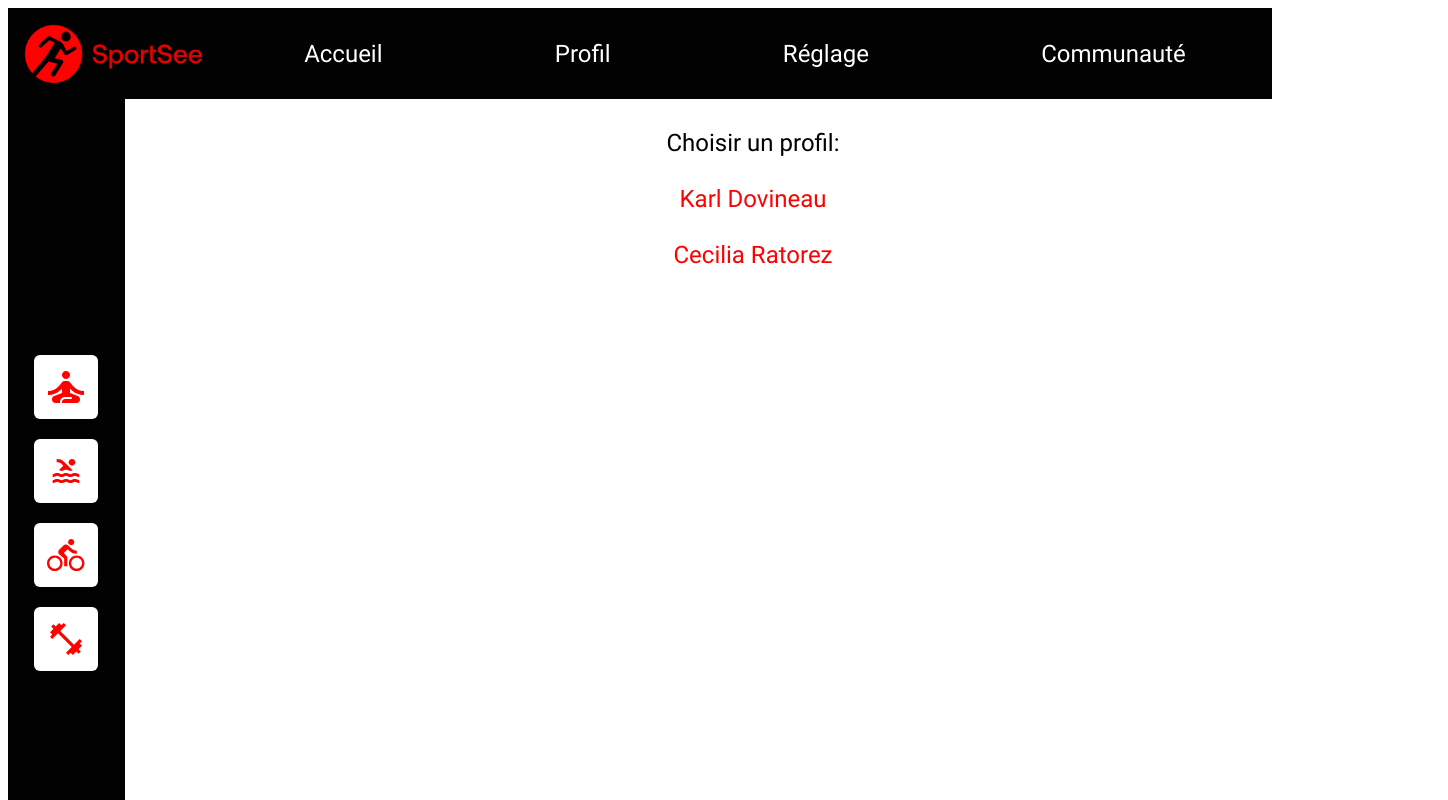
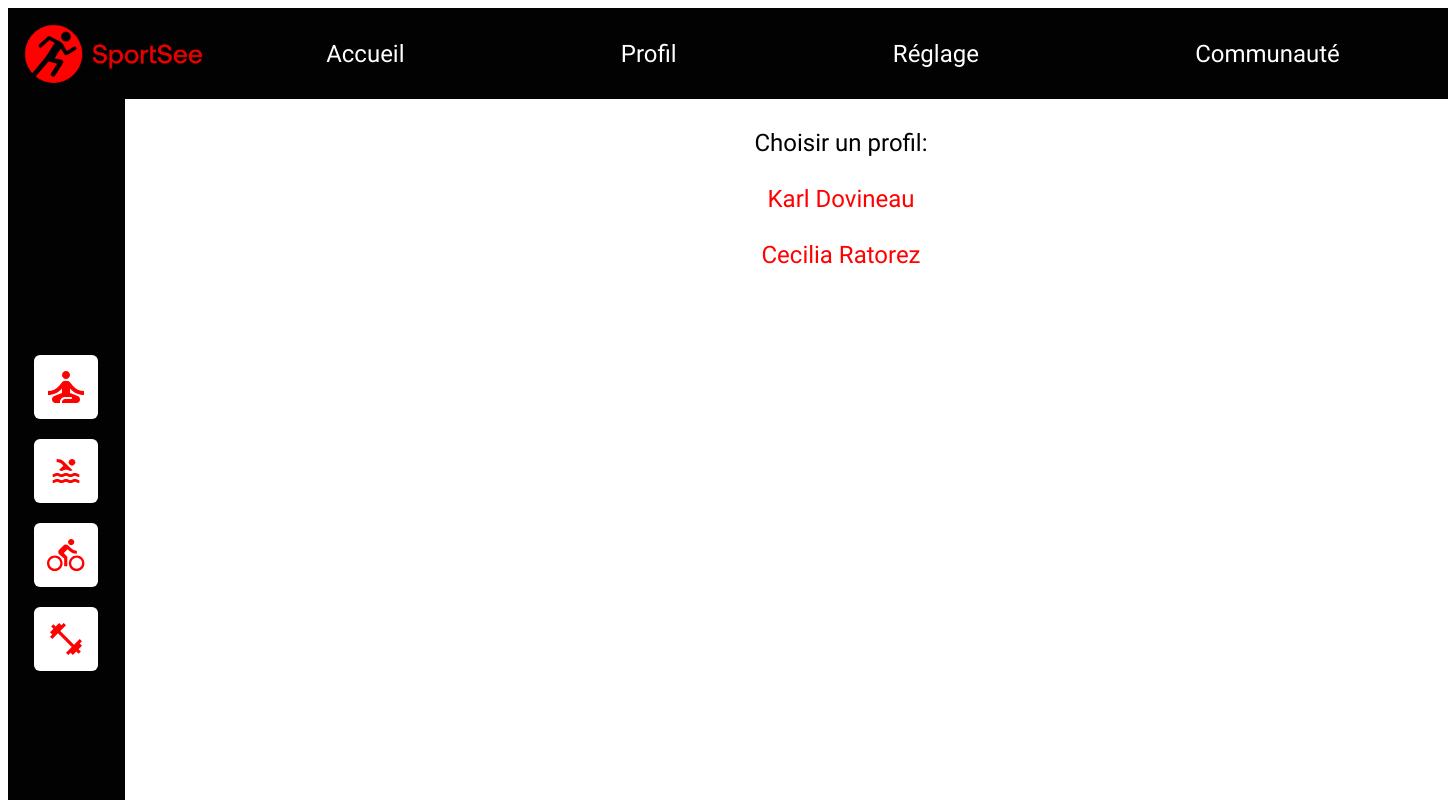
Before and after one commit to Frederic-Douville/FredericDouville_12_22022022, a React (Create React App) app: page / in a window 1280 px wide. Shown: the top 800 px of the page, 1448 px wide, since content can reach past the window. Built offline with nearby package versions, Linux system fonts and the light colour scheme.

Commit message:
correction resolution page d'accueil

```diff
--- a/src/index.css
+++ b/src/index.css
@@ -10,8 +10,9 @@
 
 #root {
     font-family: 'Roboto';
-    min-width: 1024px;
-    min-height: 780px;
+    width: 1440px;
+    height: 1024px;
+    margin: auto;
     display: grid;
     grid-template-columns: 226px auto;
     grid-template-rows: 91px auto;
```
